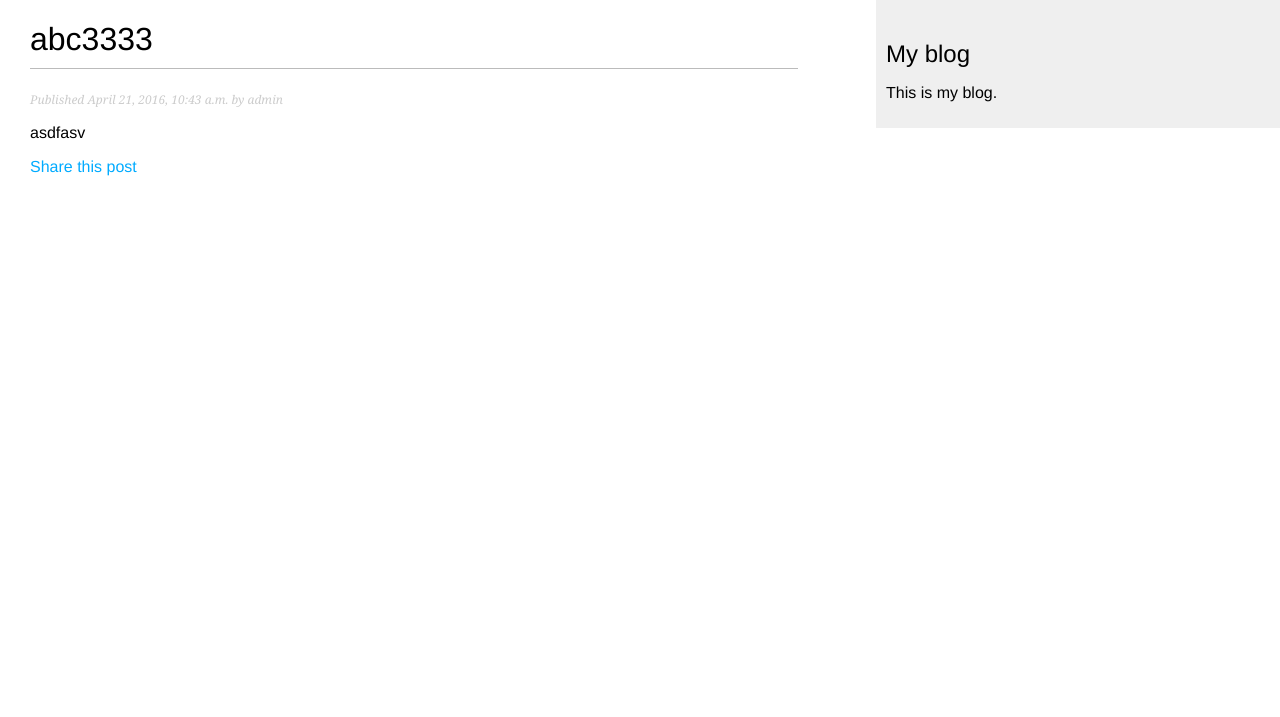
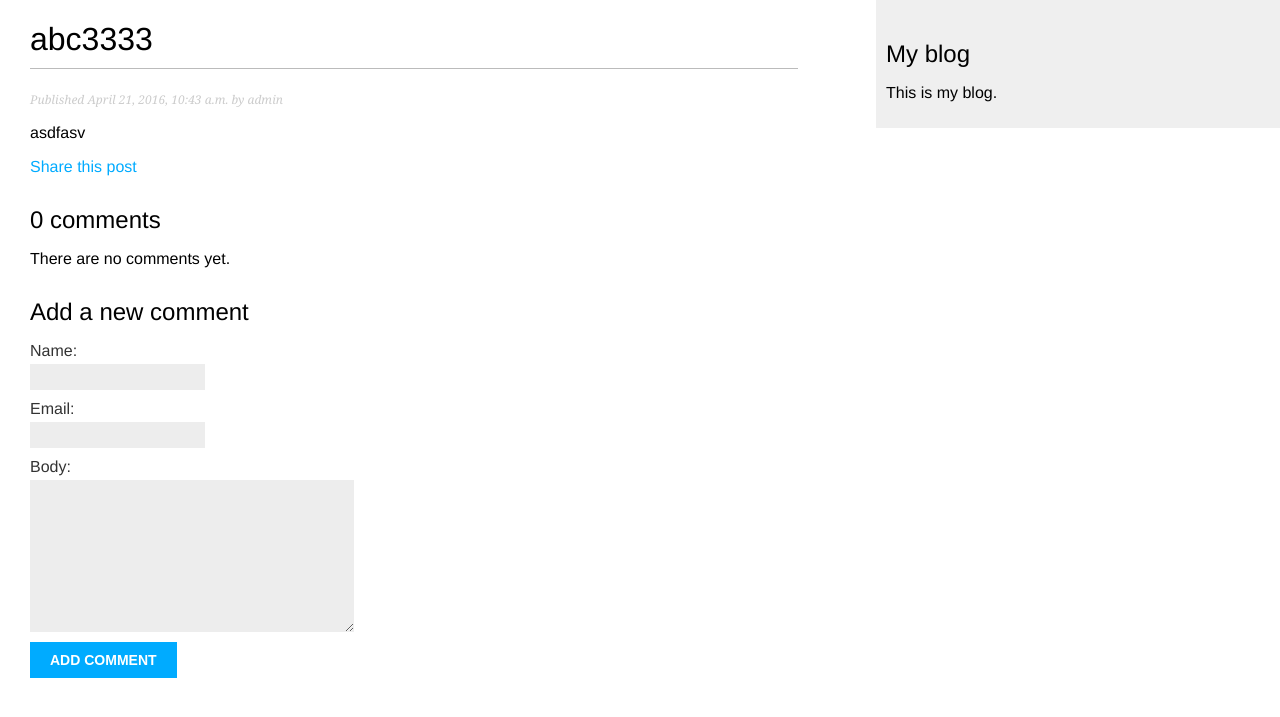
Before and after one commit to shineforever/blog, a Django app: a page that uses blog/templates/blog/post/detail.html in a window 1280 px wide. Shown: the top 717 px of the page. Run offline with Django 3.2, Linux system fonts and the light colour scheme; data comes from the database, SQL or seed files in the repository.

Commit message:
修复评论功能

```diff
--- a/blog/forms.py
+++ b/blog/forms.py
@@ -2,6 +2,7 @@
 # coding:utf-8
 
 from django import forms
+from .models import Comment
 
 class EmailPostForm(forms.Form):
     name = forms.CharField(max_length=25)
@@ -9,3 +10,9 @@ class EmailPostForm(forms.Form):
     to = forms.EmailField()
     comments = forms.CharField(required=False,
                                widget=forms.Textarea)
+
+
+class CommentForm(forms.ModelForm):
+    class Meta:
+        model = Comment
+        fields = ('name','email','body')
--- a/blog/models.py
+++ b/blog/models.py
@@ -50,7 +50,7 @@ class Comment(models.Model):
     post = models.ForeignKey(Post,related_name='comments')
     name = models.CharField(max_length=80)
     email = models.EmailField()
-    boby = models.TextField()
+    body= models.TextField()
     created = models.DateTimeField(auto_now_add=True)
     updated = models.DateTimeField(auto_now=True)
     active = models.BooleanField(default=True)
--- a/blog/templates/blog/post/detail.html
+++ b/blog/templates/blog/post/detail.html
@@ -1,14 +1,34 @@
 {% extends "blog/base.html" %}
+
 {% block title %}{{ post.title }}{% endblock %}
+
 {% block content %}
-<h1>{{ post.title }}</h1>
-<p class="date">
-Published {{ post.publish }} by {{ post.author }}
-</p>
-{{ post.body|linebreaks }}
-<p>
-<a href="{% url "blog:post_share" post.id %}">
-Share this post
-</a>
-</p>
+    <h1>{{ post.title }}</h1>
+    <p class="date">Published {{ post.publish }} by {{ post.author }}</p>
+    {{ post.body|linebreaks }}
+    <p><a href="{% url "blog:post_share" post.id %}">Share this post</a></p>
+
+    {% with comments.count as total_comments %}
+        <h2>{{ total_comments }} comment{{ total_comments|pluralize }}</h2>
+    {% endwith %}
+
+    {% for comment in comments %}
+        <div class="comment">
+            <p class="info">Comment {{ forloop.counter }} by {{ comment.name }} {{ comment.created }}</p>
+            {{ comment.body|linebreaks }}
+        </div>
+    {% empty %}
+        <p>There are no comments yet.</p>
+    {% endfor %}
+
+    {% if new_comment %}
+        <h2>Your comment has been added.</h2>
+    {% else %}
+        <h2>Add a new comment</h2>
+        <form action="." method="post">
+            {{ comment_form.as_p }}
+            {% csrf_token %}
+            <p><input type="submit" value="Add comment"></p>
+        </form>
+    {%  endif %}
 {% endblock %}
--- a/blog/views.py
+++ b/blog/views.py
@@ -1,10 +1,11 @@
 # coding: utf-8
 from django.shortcuts import render,get_object_or_404
+from django.core.paginator import Paginator, EmptyPage, PageNotAnInteger
 from django.views.generic import ListView
-from .models import Post
-from django.core.paginator import Paginator, EmptyPage, PageNotAnInteger
 from django.core.mail import send_mail
-from .forms import EmailPostForm
+
+from .models import Post, Comment
+from .forms import EmailPostForm, CommentForm
 
 
 # Create your views here.
@@ -35,10 +36,21 @@ def post_detail(request,year,month,day,post):
                              publish__year=year,
                              publish__month=month,
                              publish__day=day)
+    comments = post.comments.filter(active=True)
+    if request.method == 'POST':
+        comment_form = CommentForm(data=request.POST)
+        if comment_form.is_valid():
+            new_comment = comment_form.save(commit=False)
+            new_comment.post = post
+            new_comment.save()
+    else:
+        comment_form = CommentForm()
 
-    return render(request,
-                  'blog/post/detail.html',
-                  {'post': post})
+    return render(request,'blog/post/detail.html',{'post':post,
+                                                    'comments':comments,
+                                                    'comment_form':comment_form})
+
+
 
 def post_share(request,post_id):
     post = get_object_or_404(Post,id=post_id,status='published')
```
Also changed, not shown: blog/migrations/0003_auto_20160504_1025.py (added), db.sqlite3.
